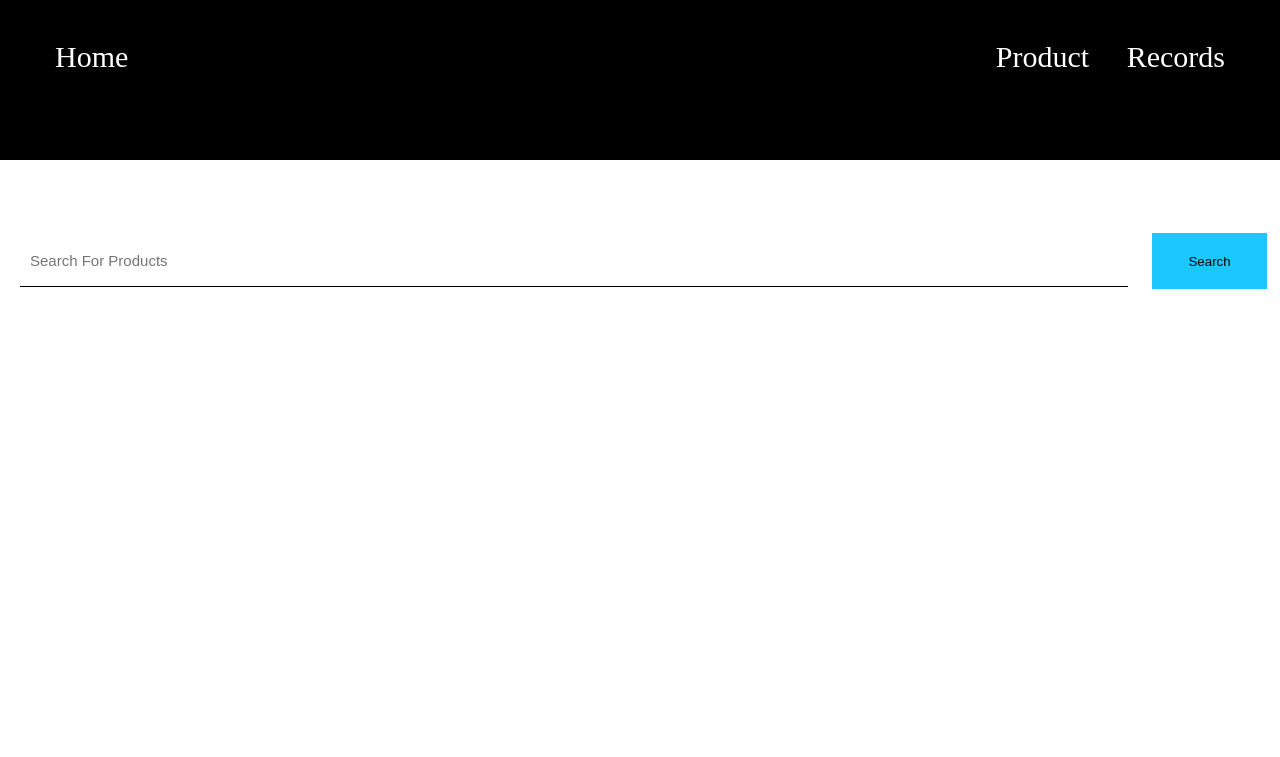
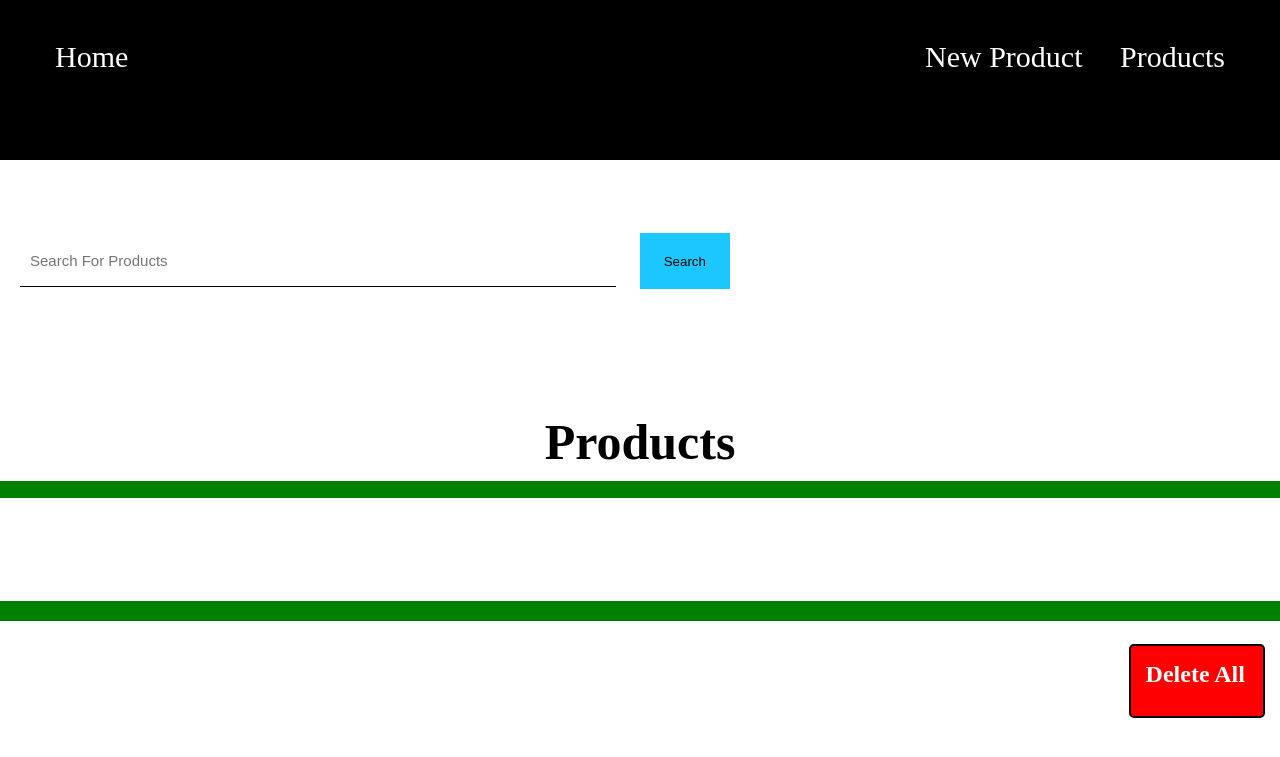
Before and after one commit to honcho-developer/Manager-ServerApp, a Node server app: page /display in a window 1280 px wide. Shown: the top 757 px of the page. Run offline with Node 20, Linux system fonts and the light colour scheme; data that the repository does not hold is empty; some libraries are stand-ins or nearby versions.

Commit message:
added delete all btn

```diff
--- a/package.json
+++ b/package.json
@@ -13,6 +13,7 @@
     "cors": "^2.8.5",
     "ejs": "^3.1.3",
     "express": "^4.17.1",
+    "express-flash": "0.0.2",
     "express-handlebars": "^4.0.4",
     "express-session": "^1.17.1",
     "mongoose": "^5.9.18",
--- a/views/display.ejs
+++ b/views/display.ejs
@@ -10,6 +10,7 @@
       body {
         padding: 0;
         margin: 0;
+        align-items: center;
       }
 
       nav {
@@ -37,7 +38,7 @@
       }
 
       .searchBar {
-        width: 85%;
+        width: 45%;
         height: 4vh;
         font-size: 15px;
         padding: 10px;
@@ -51,6 +52,7 @@
         background-color: rgb(28, 198, 255);
         border: none;
         height: 7vh;
+        width: 7vw;
       }
       h2 {
         text-align: center;
@@ -69,7 +71,7 @@
         color: black;
       }
       .containerImage {
-        width: 22vw;
+        width: 25vw;
         height: 30vh;
       }
       .containerDiv {
@@ -86,17 +88,24 @@
         font-size: 30px;
         color: white;
       }
+      h2{
+                border-bottom: 17px solid green;
+                padding: 10px 0;
+                font-size: 50px;
+
+            }
     </style>
     <nav>
       <a href="/"> Home</a>
       <div class="navLi">
-        <a href="/add_direct">Product</a>
-        <a href="/display">Records</a>
+        <a href="/add_direct">New Product</a>
+        <a href="/display">Products</a>
       </div>
     </nav>
     <br />
     <br />
     <br />
+
     <div class="search">
       <input
         class="searchBar"
@@ -112,6 +121,7 @@
     <br />
     <br />
     <div class="mainDiv">
+      <h2>Products</h2>
       <div class="containerDiv">
         <% users.forEach(function(user) { %>
         <div class="container">
@@ -141,7 +151,27 @@
           </div>
         </div>
         <% }) %>
+
       </div>
+
     </div>
+    <br>
+    <br>
+    <br>
+    <hr style="border: 10px solid green;">
+
+       <a style="width:8vw;
+       height: 5vh;
+        float: right;
+        color: white;
+        text-decoration: none;
+        background-color: red;
+        padding: 15px;
+        margin: 15px;
+        border: 2px solid black;
+        border-radius: 5px;
+        font-weight: bolder;
+         font-size: x-large;
+         cursor: pointer;" href="deleteAll/<%=users.userDetail%>">Delete All</a>
   </body>
 </html>
--- a/views/login.ejs
+++ b/views/login.ejs
@@ -6,6 +6,7 @@
         body{
             padding: 0;
             margin: 0;
+            cursor: pointer;
 
         }
             .mainDiv {
```
Also changed, not shown: server.js (+22 -22 lines), views/clientView.ejs (+6 -3 lines), views/edit.ejs (+8 -3 lines), views/home.ejs (+17 -20 lines), 4 other files.
